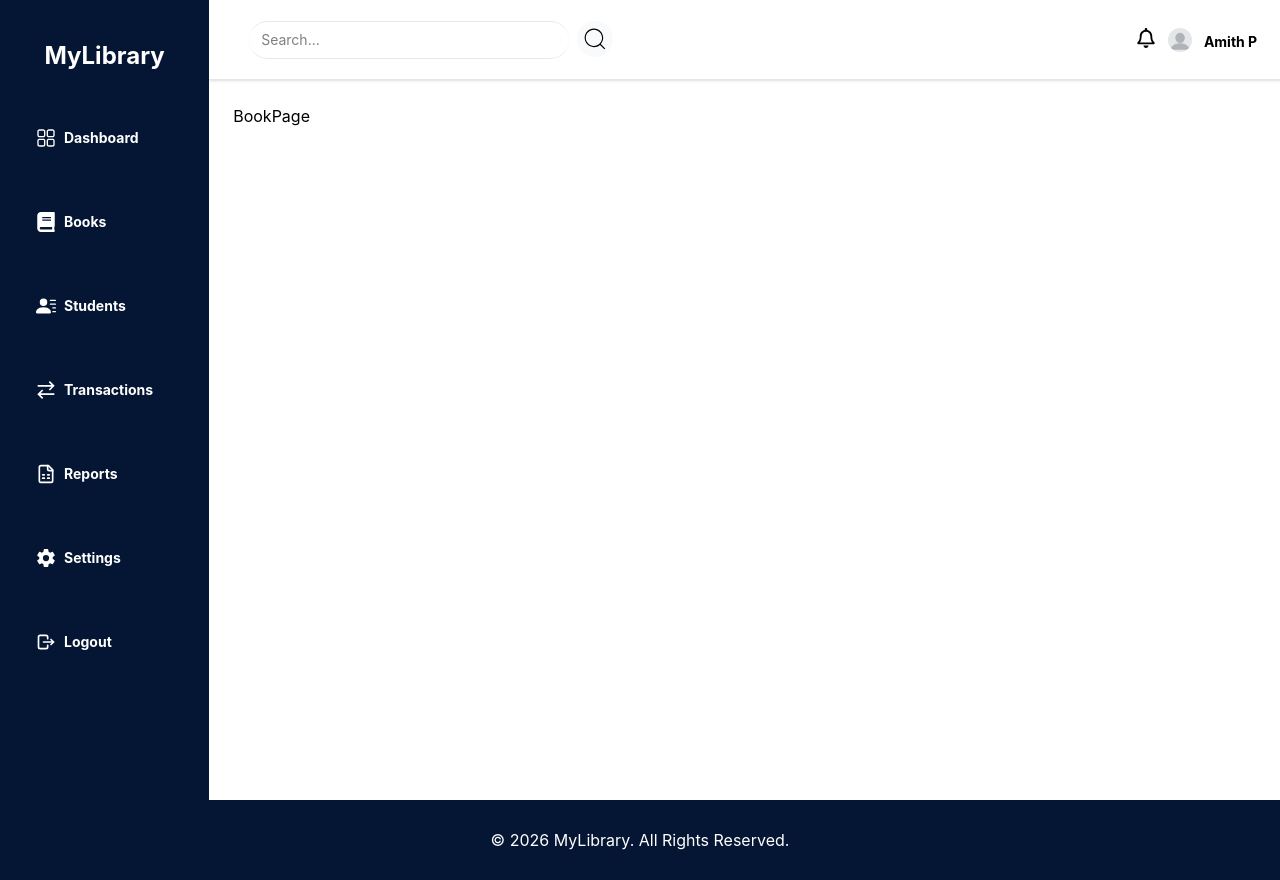
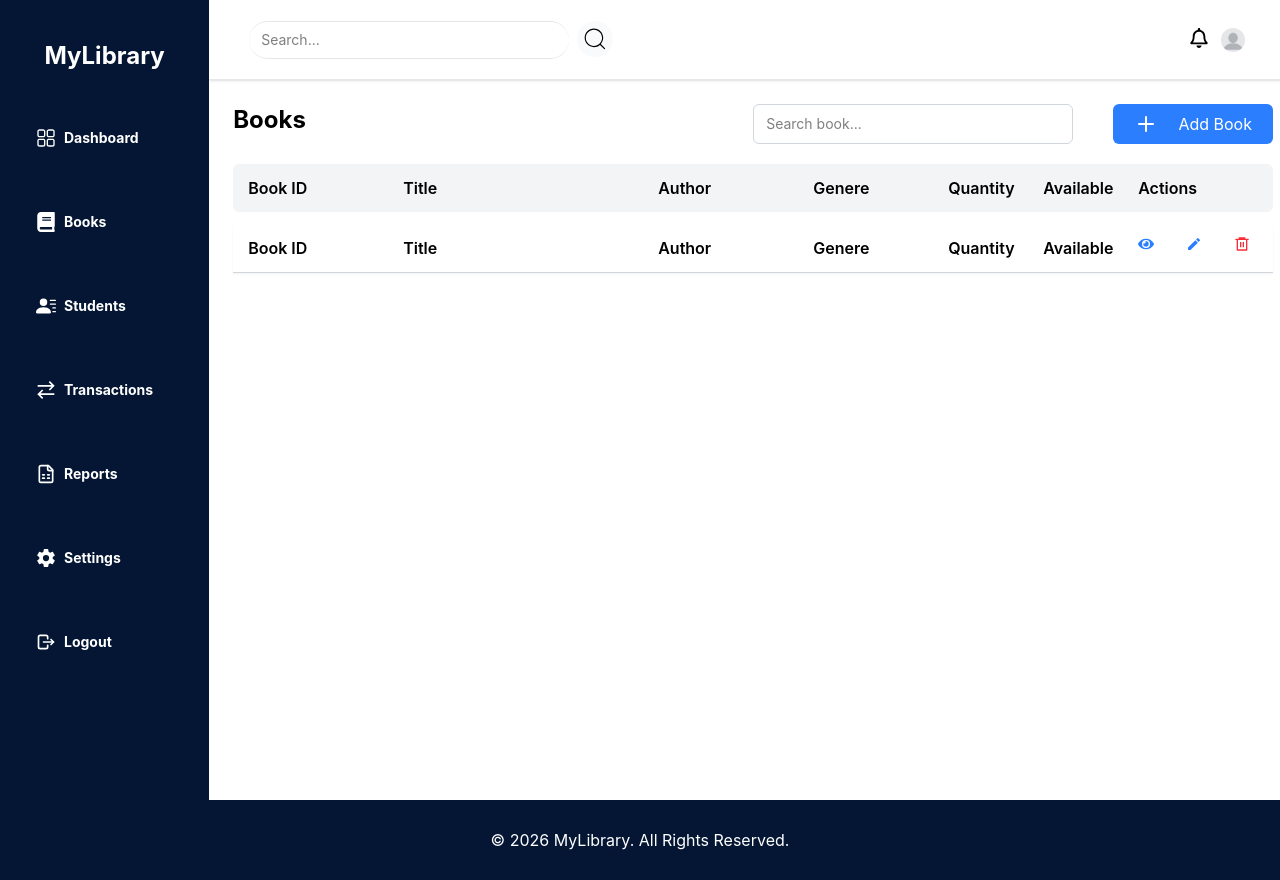
Before and after one commit to Amith567/MyLibrary, a React (Vite) app in the folder frontend/: page /book in a window 1280 px wide. Built offline with nearby package versions, Linux system fonts and the light colour scheme.

Commit message:
Book listing page completed

```diff
--- a/frontend/src/BookPage.jsx
+++ b/frontend/src/BookPage.jsx
@@ -1,8 +1,30 @@
 import React from 'react'
+import { FiPlus } from "react-icons/fi";
+import BookRecord from './components/BookRecord';
 
 const BookPage = () => {
   return (
-    <div>BookPage</div>
+    <div>
+        <div className='w-full flex justify-between'>
+            <div className='text-2xl font-bold'>Books</div>
+            <form action="" className='flex gap-10'>
+                <input type="text" className='px-3 py-2 rounded-md border-1 border-gray-300 w-80 text-sm outline-none' placeholder='Search book...'/>
+                <button className='w-40 h-10 bg-blue-500 flex justify-center gap-5 items-center text-white rounded-md'><FiPlus className='text-white text-2xl'/>Add Book</button>
+            </form>
+        </div>
+        <div className='w-full mt-5'>
+            <div className='flex justify-evenly bg-gray-100 py-3 rounded-md'>
+                <div className="book-record-title w-35">Book ID</div>
+                <div className="book-record-title w-60 flex-wrap">Title</div>
+                <div className="book-record-title w-35">Author</div>
+                <div className="book-record-title w-30">Genere</div>
+                <div className="book-record-title w-20">Quantity</div>
+                <div className="book-record-title w-20">Available</div>
+                <div className="book-record-title w-30">Actions</div>
+            </div>
+            <BookRecord/>
+        </div>
+    </div>
   )
 }
 
--- a/frontend/src/LoginPage.jsx
+++ b/frontend/src/LoginPage.jsx
@@ -16,7 +16,8 @@ const LoginPage = () => {
         setLoading(true)
         e.preventDefault()
         try{
-            await API.post("api/account/login/",{"username":userName,"password":password})
+            const res= await API.post("api/account/login/",{"username":userName,"password":password})
+            localStorage.setItem("username",res.data.username)
             navigate('/',{replace:true})
         }catch (err) {
             if (err.response) {
--- a/frontend/src/Profile.jsx
+++ b/frontend/src/Profile.jsx
@@ -2,7 +2,7 @@ import React from 'react'
 
 const Profile = () => {
   return (
-    <div>Profile</div>
+    <div>{localStorage.getItem("username")}</div>
   )
 }
 
--- a/frontend/src/StudentPage.jsx
+++ b/frontend/src/StudentPage.jsx
@@ -2,7 +2,9 @@ import React from 'react'
 
 const StudentPage = () => {
   return (
-    <div>StudentPage</div>
+    <div>
+
+    </div>
   )
 }
 
--- /dev/null
+++ b/frontend/src/components/BookRecord.jsx
@@ -0,0 +1,29 @@
+import React from 'react'
+import { Link } from 'react-router-dom'
+import { FaEye } from "react-icons/fa";
+import { MdModeEditOutline } from "react-icons/md";
+import { RiDeleteBin6Line } from "react-icons/ri";
+
+
+const BookRecord = () => {
+  return (
+        <div className='w-full mt-3 border-b-1 border-gray-300 shadow-xs'>
+            <div className='flex justify-evenly  py-3 rounded-md'>
+                <div className="book-record-title w-35 flex-wrap">Book ID</div>
+                <div className="book-record-title w-60 flex-wrap">Title</div>
+                <div className="book-record-title w-35 flex-wrap">Author</div>
+                <div className="book-record-title w-30 flex-wrap">Genere</div>
+                <div className="book-record-title w-20">Quantity</div>
+                <div className="book-record-title w-20">Available</div>
+                <div className="book-record-title w-30 flex gap-8">
+                    <Link><FaEye className='text-blue-500'/></Link>
+                    <Link><MdModeEditOutline className='text-blue-500' /></Link>
+                    <Link><RiDeleteBin6Line className='text-red-500'/></Link>
+                </div>
+            </div>
+
+        </div>
+  )
+}
+
+export default BookRecord
--- a/frontend/src/components/Navbar.jsx
+++ b/frontend/src/components/Navbar.jsx
@@ -10,7 +10,7 @@ const Navbar = () => {
         <div className='flex gap-3 '>
         <FaRegBell className='w-5 h-5'/>
         <img src="profile.jpg" alt="" className='w-6 h-6 rounded-full' />
-        <Link to='/profile'><p className='font-bold text-sm mt-1'>Amith P</p></Link>
+        <Link to='/profile'><p className='font-bold text-sm mt-1 capitalize'>{localStorage.getItem("username")}</p></Link>
         </div>
     </div>
   )
--- a/frontend/src/components/Sidebar.jsx
+++ b/frontend/src/components/Sidebar.jsx
@@ -18,7 +18,7 @@ const Sidebar = () => {
         <Link to='/transaction'><p className='sidebar-items '><GrTransaction className='sidebar-icons'/>Transactions</p></Link>
         <Link to='/report'><p className='sidebar-items '><LuFileSpreadsheet className='sidebar-icons'/>Reports</p></Link>
         <Link to='/setting'><p className='sidebar-items '><IoSettingsSharp className='sidebar-icons'/>Settings</p></Link>
-        <p className='sidebar-items '><TbLogout className='sidebar-icons'/>Logout</p>
+        <Link to='/login'><p className='sidebar-items '><TbLogout className='sidebar-icons'/>Logout</p></Link>
         </div>
     </div>
   )
--- a/frontend/src/index.css
+++ b/frontend/src/index.css
@@ -6,4 +6,6 @@
     @apply w-7 h-5 pr-2;
 }.home-box{
     @apply w-70 h-40  rounded-md hover:brightness-120 hover:scale-102 cursor-pointer p-10;
+}.book-record-title{
+    @apply font-semibold;
 }
```
